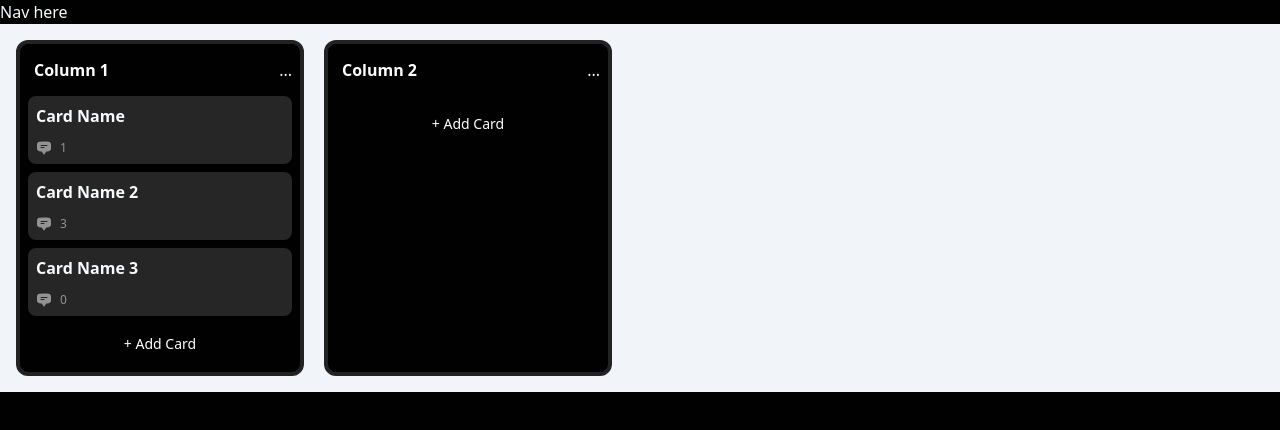
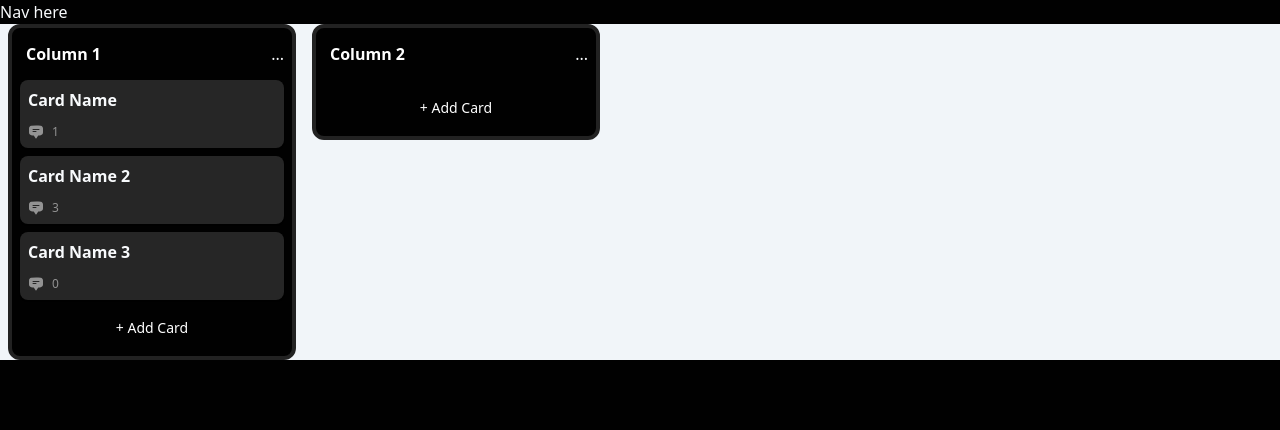
Before and after one commit to breyes17/Kanban, a React app: page / in a window 1280 px wide. Shown: the top 430 px of the page. Built offline with nearby package versions, Linux system fonts and the light colour scheme; the HTML template or start-up script is replaced by a standard one.

Commit message:
partial fix

```diff
--- a/src/components/board-container.tsx
+++ b/src/components/board-container.tsx
@@ -5,7 +5,7 @@ const BoardContainer = () => {
   return (
     <>
       <Nav />
-      <main className="w-full bg-inherit">
+      <main className="w-full bg-inherit relative">
         <Board />
       </main>
     </>
--- a/src/components/board.tsx
+++ b/src/components/board.tsx
@@ -5,11 +5,18 @@ const Board = () => {
   const kanban = useStore((state) => state.currentKanban);
 
   return (
-    <div className="bg-slate-100 grow p-4">
-      <div className="flex gap-5 overflow-x-scroll">
-        {kanban.boards.map((board) => (
-          <Column column={board} key={board.boardId} />
-        ))}
+    <div className="bg-slate-100 flex flex-col">
+      <div className="flex-grow">
+        <ol className="inset-0 overflow-x-auto overflow-y-hidden flex">
+          {kanban.boards.map((board) => (
+            <li
+              key={board.boardId}
+              className="self-start shrink-0 block h-full whitespace-nowrap px-2"
+            >
+              <Column column={board} />
+            </li>
+          ))}
+        </ol>
       </div>
     </div>
   );
```
